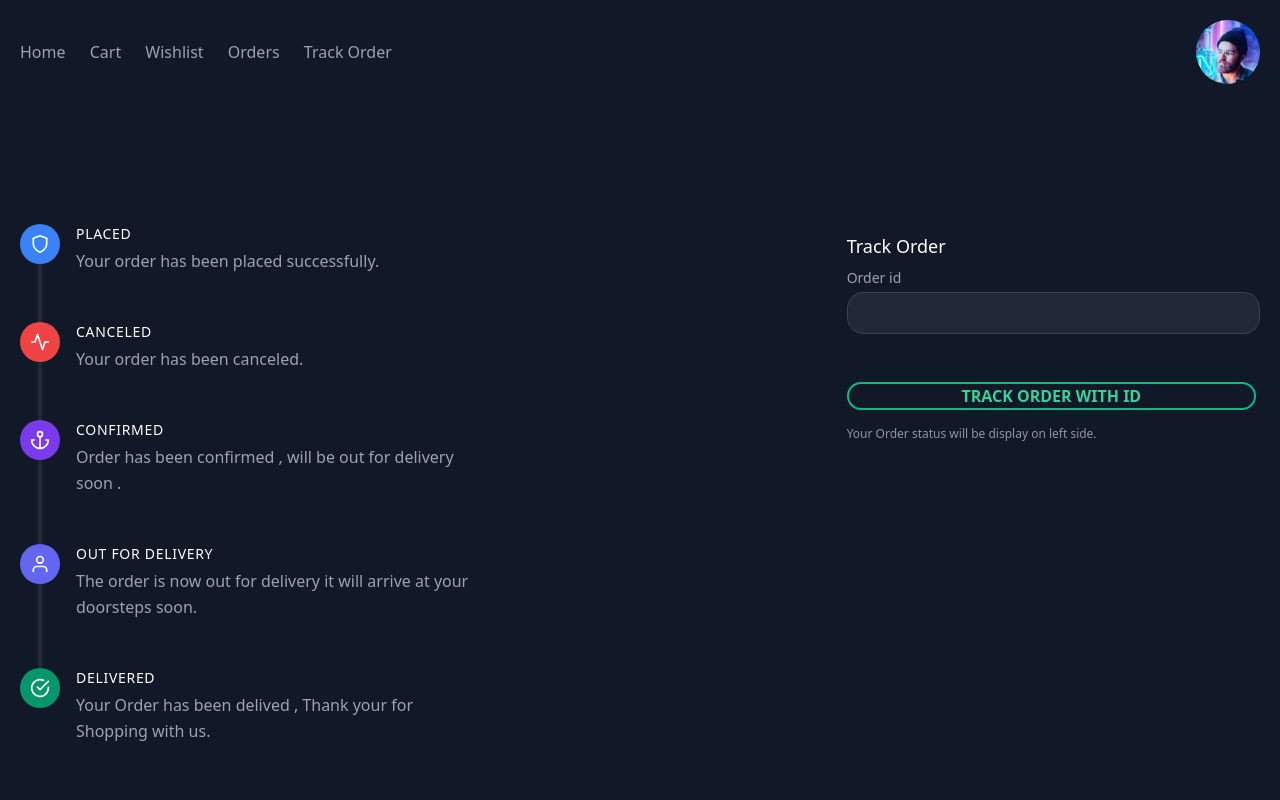
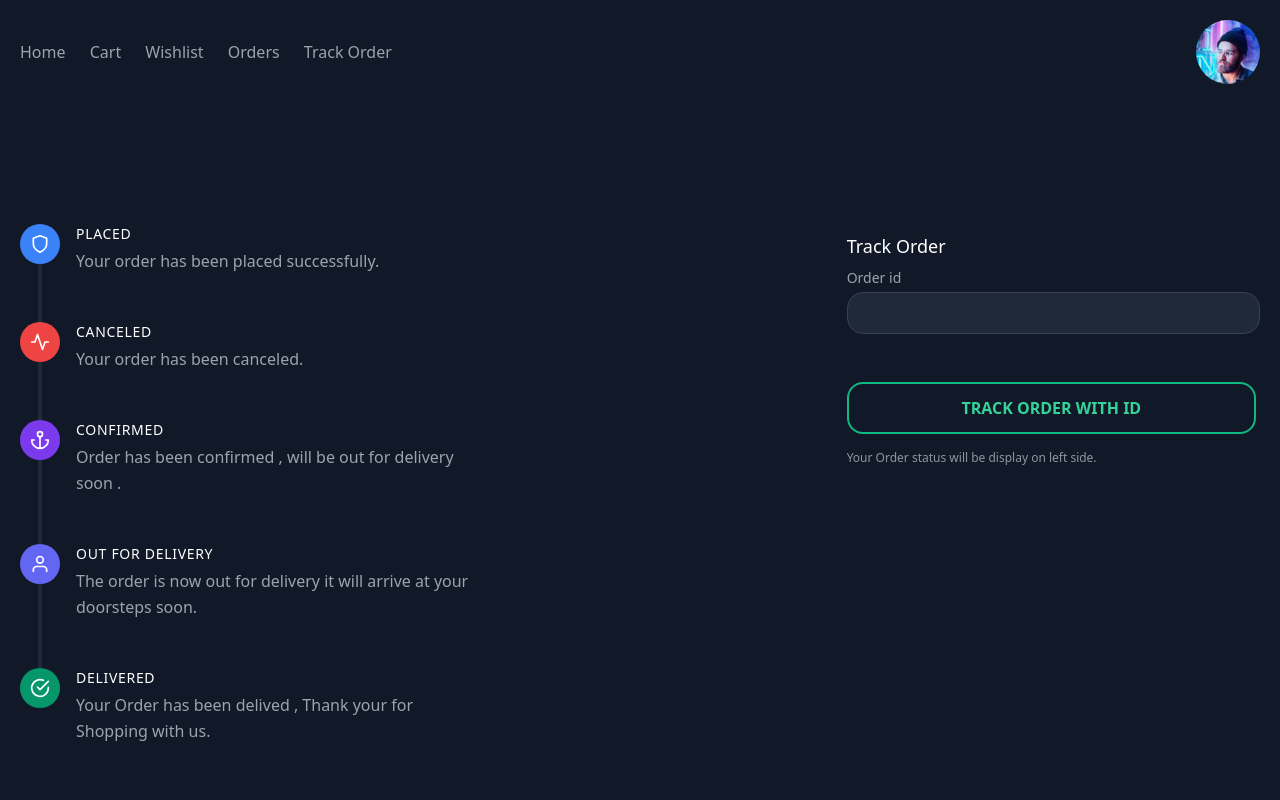
Before and after one commit to PraveenMalethia/basketiya-2, a Nuxt app: page /track-order in a window 1280 px wide. Shown: the top 800 px of the page. Built offline with nearby package versions, Linux system fonts and the light colour scheme.

Commit message:
button fix

```diff
--- a/pages/track-order.vue
+++ b/pages/track-order.vue
@@ -322,7 +322,7 @@
               class="input-field"
             />
           </div>
-          <button class="btn-success">
+          <button class="btn-success px-8 py-3">
             Track order with id {{ orderId }}
           </button>
           <p class="text-xs text-gray-400 text-opacity-90 mt-3">
```
